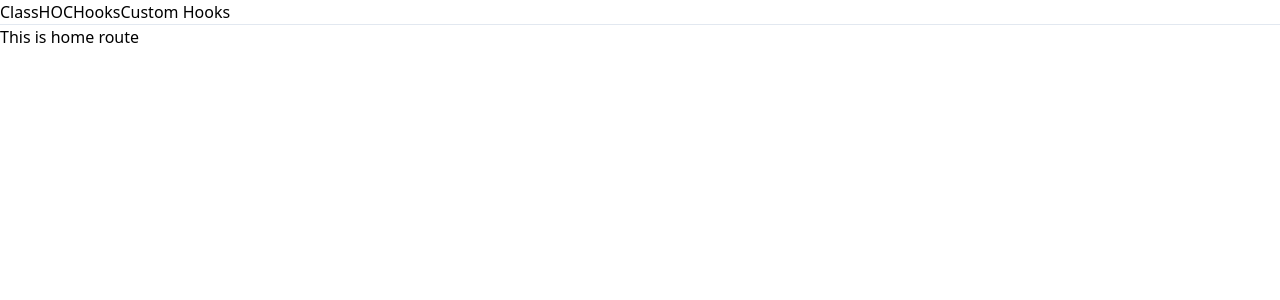
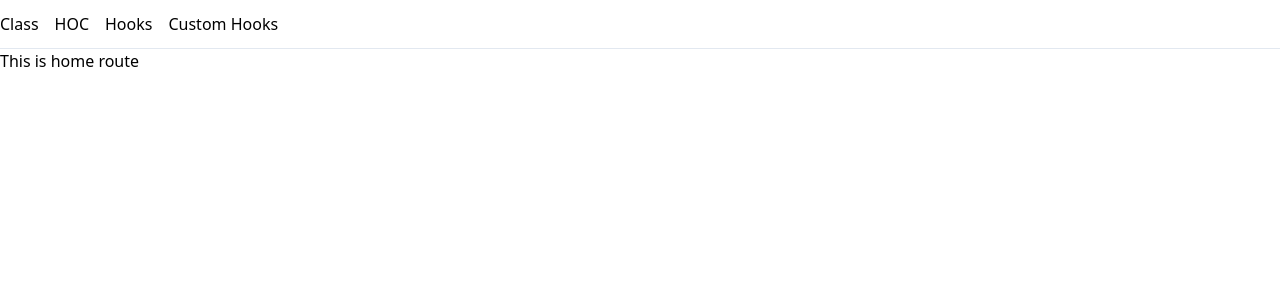
Before and after one commit to codytooker/hooks-example, a React (Create React App) app: page / in a window 1280 px wide. Shown: the top 300 px of the page. Built offline with nearby package versions, Linux system fonts and the light colour scheme.

Commit message:
style the nav

```diff
--- a/src/components/ui/Navigation/index.js
+++ b/src/components/ui/Navigation/index.js
@@ -7,10 +7,10 @@ const Navigation = () => {
   return (
     <NavContainer>
       <Container>
-        <Link to="/class">Class</Link>
-        <Link to="/class-hoc">HOC</Link>
-        <Link to="/hooks">Hooks</Link>
-        <Link to="/hooks-custom">Custom Hooks</Link>
+        <StyledLink to="/class">Class</StyledLink>
+        <StyledLink to="/class-hoc">HOC</StyledLink>
+        <StyledLink to="/hooks">Hooks</StyledLink>
+        <StyledLink to="/hooks-custom">Custom Hooks</StyledLink>
       </Container>
     </NavContainer>
   )
@@ -19,5 +19,11 @@ const Navigation = () => {
 export default Navigation
 
 const NavContainer = ({ children }) => (
-  <div className="border-b border-grey-light">{children}</div>
+  <div className="border-b border-grey-light py-3">{children}</div>
 )
+
+const StyledLink = ({ children, ...props }) => (
+  <Link {...props} className="no-underline text-grey-darker mr-4">
+    {children}
+  </Link>
+)
```
